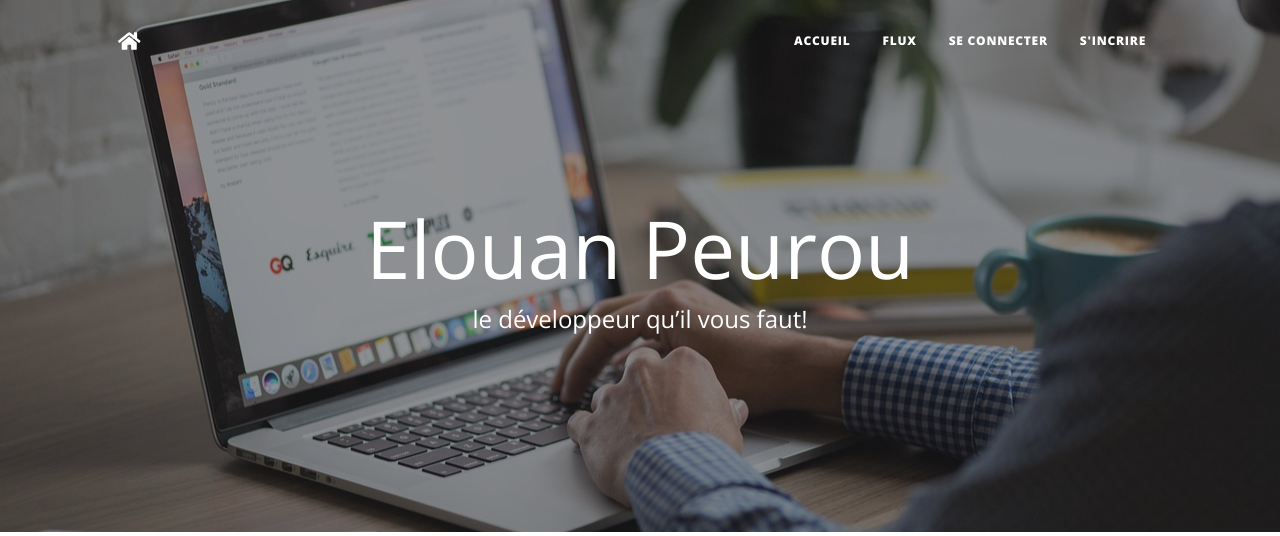
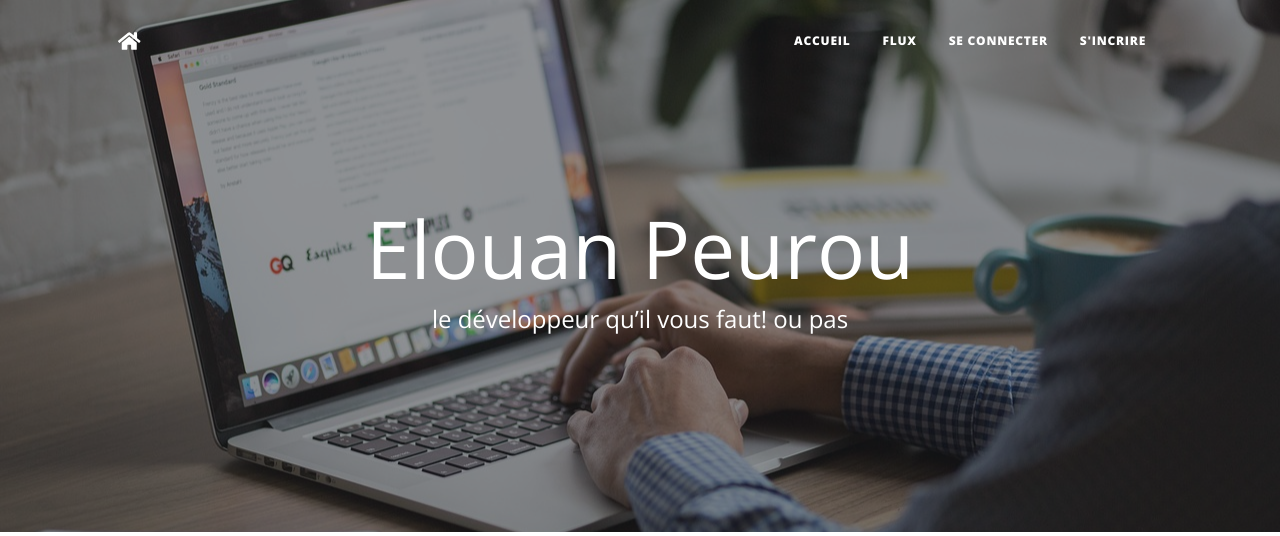
Before and after one commit to EPeurou/P5ElouanPeurou, a PHP site: the page made by templates/index.html.twig in a window 1280 px wide. Shown: the top 536 px of the page. Run offline with PHP 8.4, Linux system fonts and the light colour scheme; the template is opened without the code that fills it, so the values that code supplies are empty; some libraries are stand-ins or nearby versions.

Commit message:
test git hub

```diff
--- a/templates/index.html.twig
+++ b/templates/index.html.twig
@@ -19,7 +19,7 @@
                     <div class="col-md-10 col-lg-8 col-xl-7">
                         <div class="site-heading">
                             <h1>Elouan Peurou</h1>
-                            <span class="subheading">le développeur qu’il vous faut!</span>
+                            <span class="subheading">le développeur qu’il vous faut! ou pas</span>
                         </div>
                     </div>
                 </div>
```
